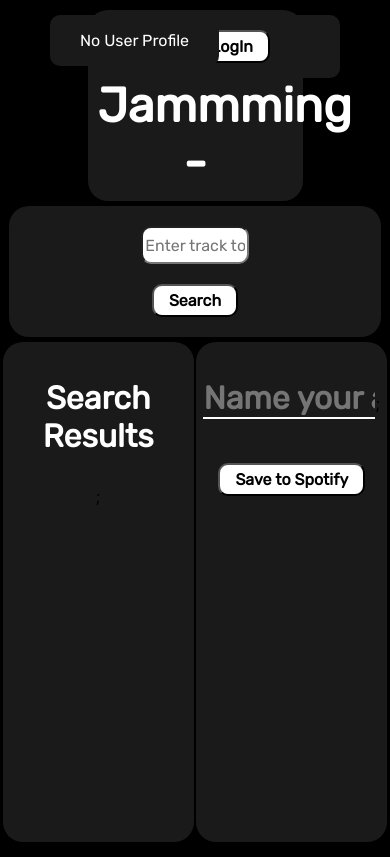
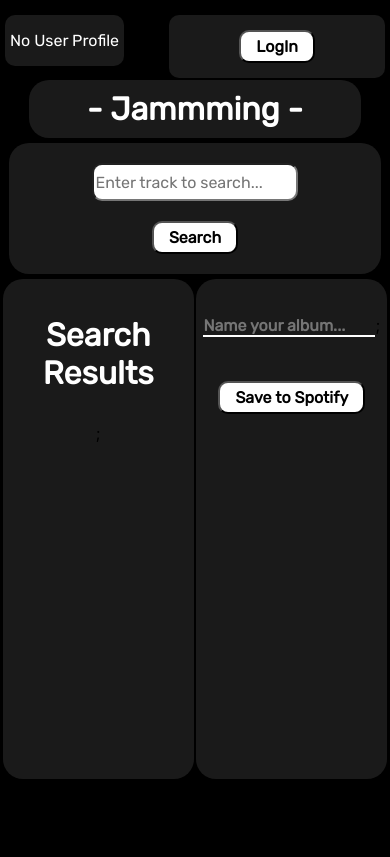
Before and after one commit to tommygee63/jammming, a React (Create React App) app: page / in a window 390 px wide. Built offline with nearby package versions, Linux system fonts and the light colour scheme; a web font is replaced by a local one.

Commit message:
add responsive design

```diff
--- a/src/App/App.css
+++ b/src/App/App.css
@@ -64,3 +64,26 @@ h1 {
 p {
     color: white;
 }
+
+@media only screen and (max-width:1120px) {
+    h1 {
+        margin-top: 80px;
+        width: 80%;
+        font-size: 2rem;
+    }
+
+    .logInButton {
+        right: 5px;
+    }
+    .logInButton p {
+        padding: 0 5px;
+    }
+
+    .profile {
+        left: 5px;
+    }
+    .profile p {
+        padding: 0 5px;
+    }
+
+}
--- a/src/Playlist/Playlist.module.css
+++ b/src/Playlist/Playlist.module.css
@@ -50,3 +50,9 @@ h2 {
     background-color: black;
     color: white;
 }
+
+@media only screen and (max-width:1200px) {
+    .input {
+        font-size: 1rem;
+    }
+}
--- a/src/Searchbar/Serachbar.module.css
+++ b/src/Searchbar/Serachbar.module.css
@@ -36,3 +36,9 @@
     background-color: black;
     color: white;
 }
+
+@media only screen and (max-width:1200px) {
+    .input {
+        width:60%;
+    }
+}
--- a/src/Searchresults/Searchresults.module.css
+++ b/src/Searchresults/Searchresults.module.css
@@ -16,3 +16,9 @@ h2 {
     padding-top: 10px;
     padding-bottom: 5px;
 }
+
+@media only screen and (max-width:1200px) {
+    h2 {
+        font-size: 1rem;
+    }
+}
```
